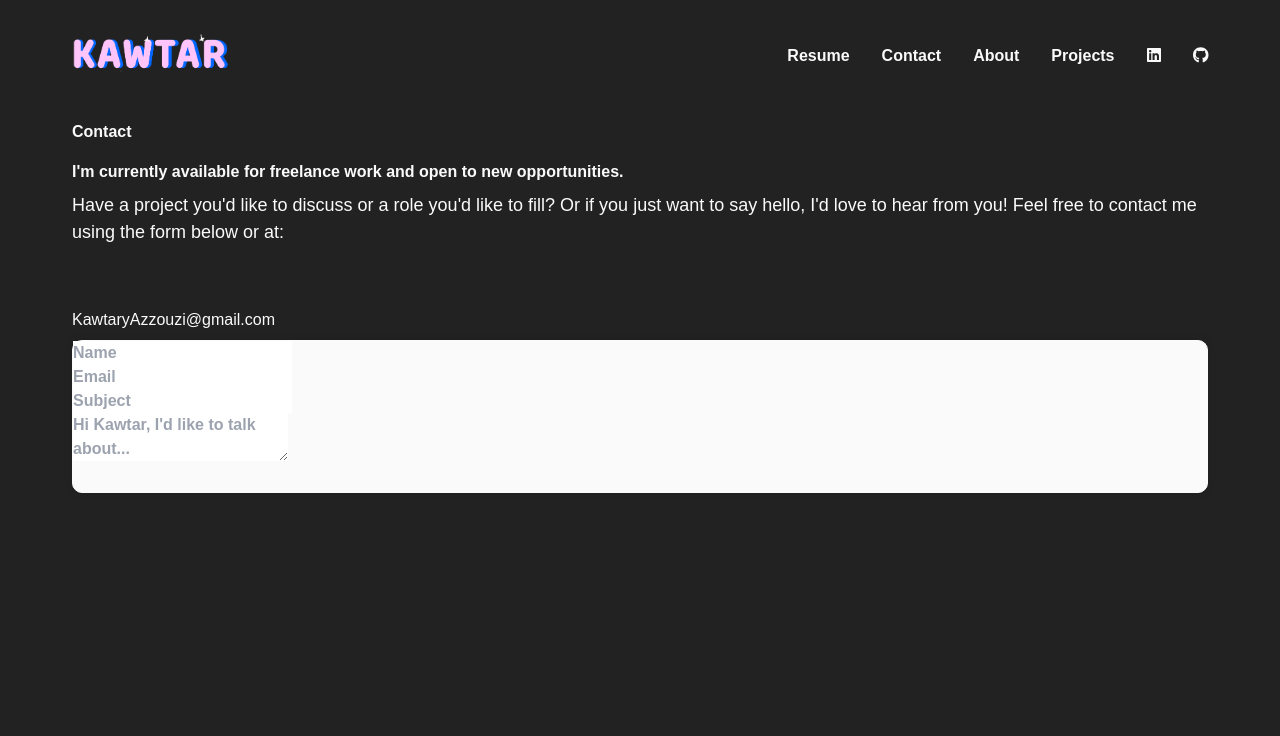
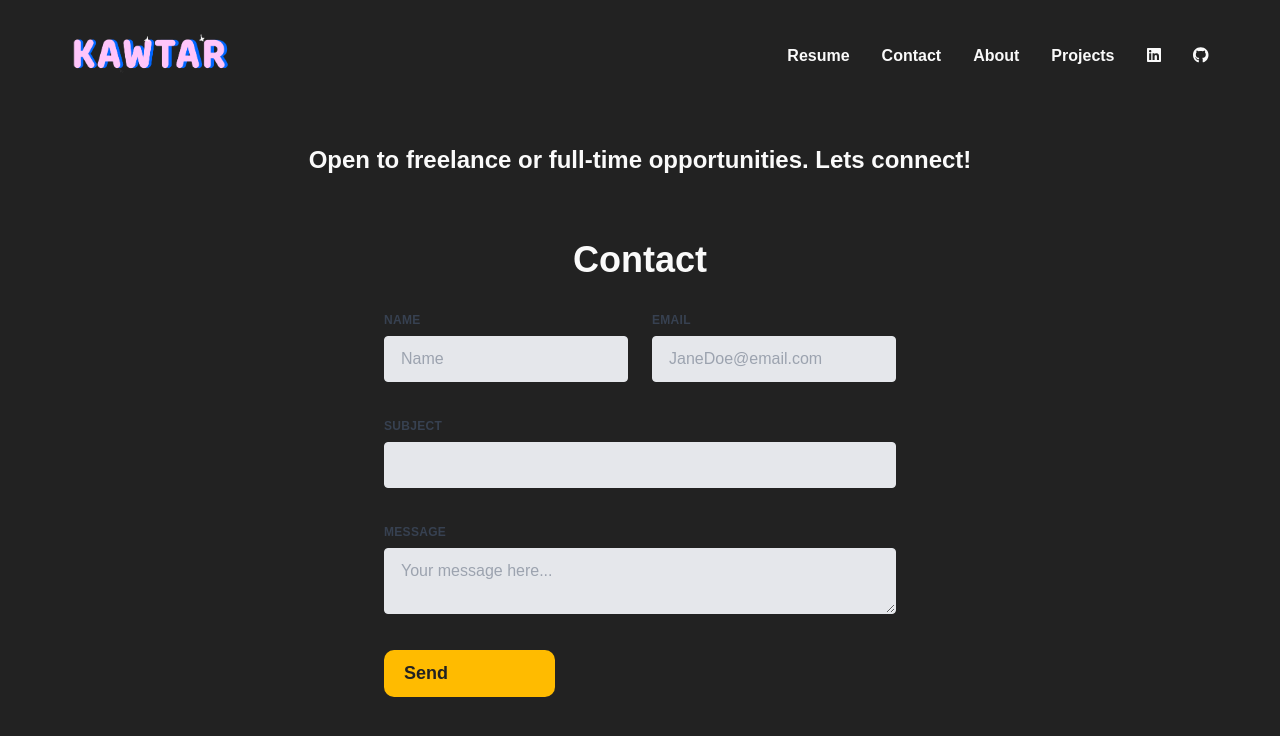
Before and after one commit to kawtarzz/nextjs-framer-site, a Next.js app: page /contact in a window 1280 px wide. Shown: the top 736 px of the page. Built offline with nearby package versions, Linux system fonts and the light colour scheme; a web font is replaced by a local one.

Commit message:
contact form update

```diff
--- a/app/contact/page.tsx
+++ b/app/contact/page.tsx
@@ -44,29 +44,22 @@ const Contact = () => {
 
   return (
     <>
-      <div className="container contact-page">
-        <div className="text-zone">
-          <h1>Contact</h1>
-          <h3>
-            I&apos;m currently available for freelance work and open to new
-            opportunities.
-          </h3>
-          <p>
-            Have a project you&apos;d like to discuss or a role you&apos;d like
-            to fill? Or if you just want to say hello, I&apos;d love to hear
-            from you! Feel free to contact me using the form below or at:
+      <div className="flex justify-center items-center container">
+        <p className="text-2xl font-bold my-8">
+          Open to freelance or full-time opportunities. Lets connect!
         </p>
-          <br />
-          <h2>
-            <a href="mailto:kawtaryazzouzi@gmail.com">
-              <i>KawtaryAzzouzi@gmail.com</i>
-            </a>
-          </h2>
-          <div className="contact-form">
-            <form onSubmit={sendEmail}>
-              <ul>
-                <li>
+        <p className="text-4xl font-bold my-8">Contact</p>
+        <form onSubmit={sendEmail} className="w-full max-w-lg">
+          <div className="flex flex-wrap -mx-3 mb-6">
+            <div className="w-full md:w-1/2 px-3 mb-6 md:mb-0">
+              <label
+                className="block uppercase tracking-wide text-gray-700 text-xs font-bold mb-2"
+                htmlFor="grid-first-name"
+              >
+                Name
+              </label>
               <input
+                className="appearance-none block w-full bg-gray-200 text-gray-700 border border-gray-200 rounded py-3 px-4 mb-3 leading-tight focus:outline-none focus:bg-white"
                 placeholder="Name"
                 type="text"
                 name="name"
@@ -74,43 +67,71 @@ const Contact = () => {
                 onChange={handleInputChange}
                 required
               />
-                </li>
-                <li>
+            </div>
+            <div className="w-full md:w-1/2 px-3">
+              <label
+                className="block uppercase tracking-wide text-gray-700 text-xs font-bold mb-2"
+                htmlFor="grid-email"
+              >
+                Email
+              </label>
               <input
-                    placeholder="Email"
-                    type="email"
+                className="appearance-none block w-full bg-gray-200 text-gray-700 border border-gray-200 rounded py-3 px-4 leading-tight focus:outline-none focus:bg-white"
                 name="email"
+                type="text"
+                placeholder="JaneDoe@email.com"
+                onChange={handleInputChange}
                 value={templateParams.email}
-                    onChange={handleInputChange}
                 required
               />
-                </li>
-                <li>
+            </div>
+          </div>
+
+          <div className="flex flex-wrap -mx-3 mb-6">
+            <div className="w-full px-3">
+              <label
+                className="block uppercase tracking-wide text-gray-700 text-xs font-bold mb-2"
+                htmlFor="grid-subject"
+              >
+                Subject
+              </label>
               <input
-                    placeholder="Subject"
+                className="appearance-none block w-full bg-gray-200 text-gray-700 border border-gray-200 rounded py-3 px-4 mb-3 leading-tight focus:outline-none focus:bg-white"
+                name="subject"
                 type="text"
-                    name="subject"
                 value={templateParams.subject}
                 onChange={handleInputChange}
                 required
               />
-                </li>
-                <li>
+            </div>
+          </div>
+          <div className="flex flex-wrap -mx-3 mb-6">
+            <div className="w-full px-3">
+              <label
+                className="block uppercase tracking-wide text-gray-700 text-xs font-bold mb-2"
+                htmlFor="grid-message"
+              >
+                Message
+              </label>
               <textarea
-                    placeholder="Hi Kawtar, I'd like to talk about..."
+                className="appearance-none block w-full bg-gray-200 text-gray-700 border border-gray-200 rounded py-3 px-4 mb-3 leading-tight focus:outline-none focus:bg-white"
                 name="message"
+                placeholder="Your message here..."
                 value={templateParams.message}
                 onChange={handleInputChange}
                 required
-                  ></textarea>
-                </li>
-                <li>
-                  <input type="submit" className="button" value="SEND" />
-                </li>
-              </ul>
-            </form>
+              />
             </div>
           </div>
+          <div className="md:flex md:items-center">
+            <div className="md:w-1/3">
+              <button className="btn-blue" type="submit" value="Send">
+                Send
+              </button>
+            </div>
+            <div className="md:w-2/3"></div>
+          </div>
+        </form>
       </div>
     </>
   );
```
Lines whose indentation alone changed are shown as unchanged.
